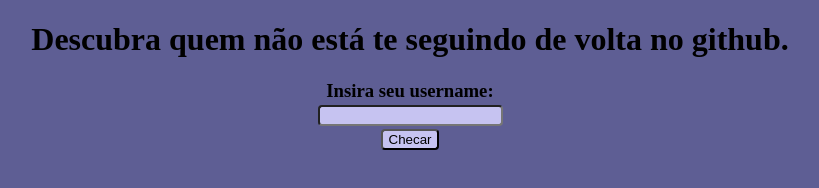
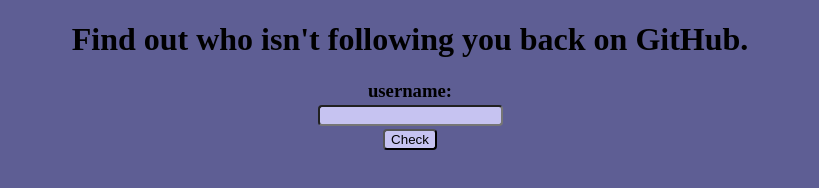
Before and after one commit to vitosnatios/not-following-back, a plain HTML site: page index.html in a window 1280 px wide. Shown: the whole page, without its empty margins (230-1049 px from the left). Drawn offline with Linux system fonts and the light colour scheme.

Commit message:
english pls

```diff
--- a/index.html
+++ b/index.html
@@ -8,11 +8,11 @@
   <title>Now following back o.o</title>
 </head>
 <body>
-  <h1 class="title">Descubra quem não está te seguindo de volta no github.</h1>
+  <h1 class="title">Find out who isn't following you back on GitHub.</h1>
   <div class="input">
-    <h3>Insira seu username:</h3>
+    <h3>username:</h3>
     <input name="username" type="text"><br>
-    <button type="submit">Checar</button>
+    <button type="submit">Check</button>
     <img src="./src/loading.gif" alt="loading">
   </div>
   <div class="result">
--- a/index.js
+++ b/index.js
@@ -46,11 +46,11 @@ const fetchFollowAndFollowers = async (username) => {
   } catch (err) {
     document.querySelector(".result").style.display = "block";
     document.querySelector(".result").innerText =
-      "Houve algum erro. Tente novamente, ou não.";
+      "Error. Please try again later.";
     setTimeout(() => {
       document.querySelector(".result").innerText = "";
       document.querySelector(".result").style.display = "none";
-    }, 1500);
+    }, 2000);
     button.style.display = "initial";
     loadingGif.style.display = "none";
   }
```
Also changed, not shown: 1 other file.
